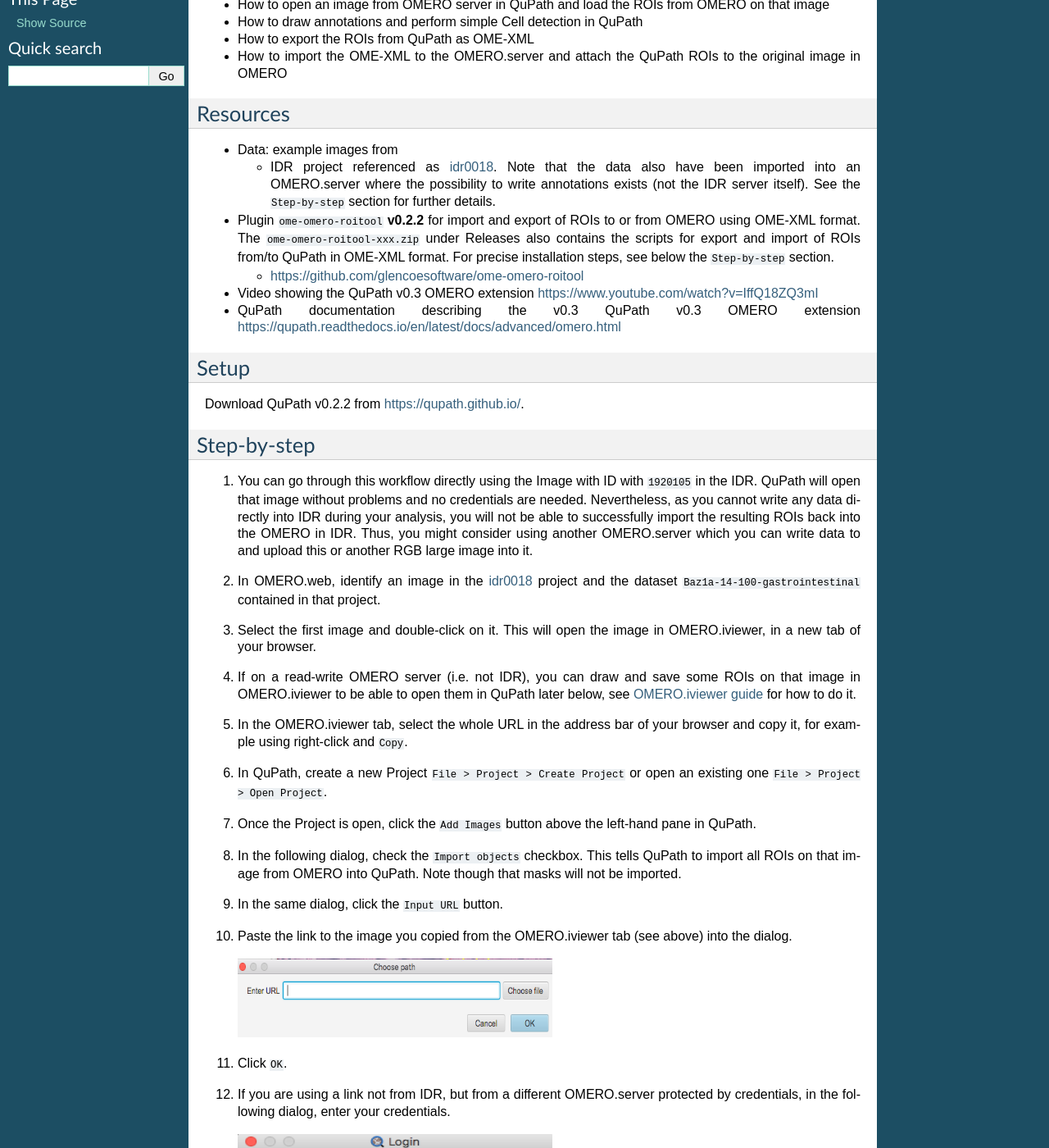
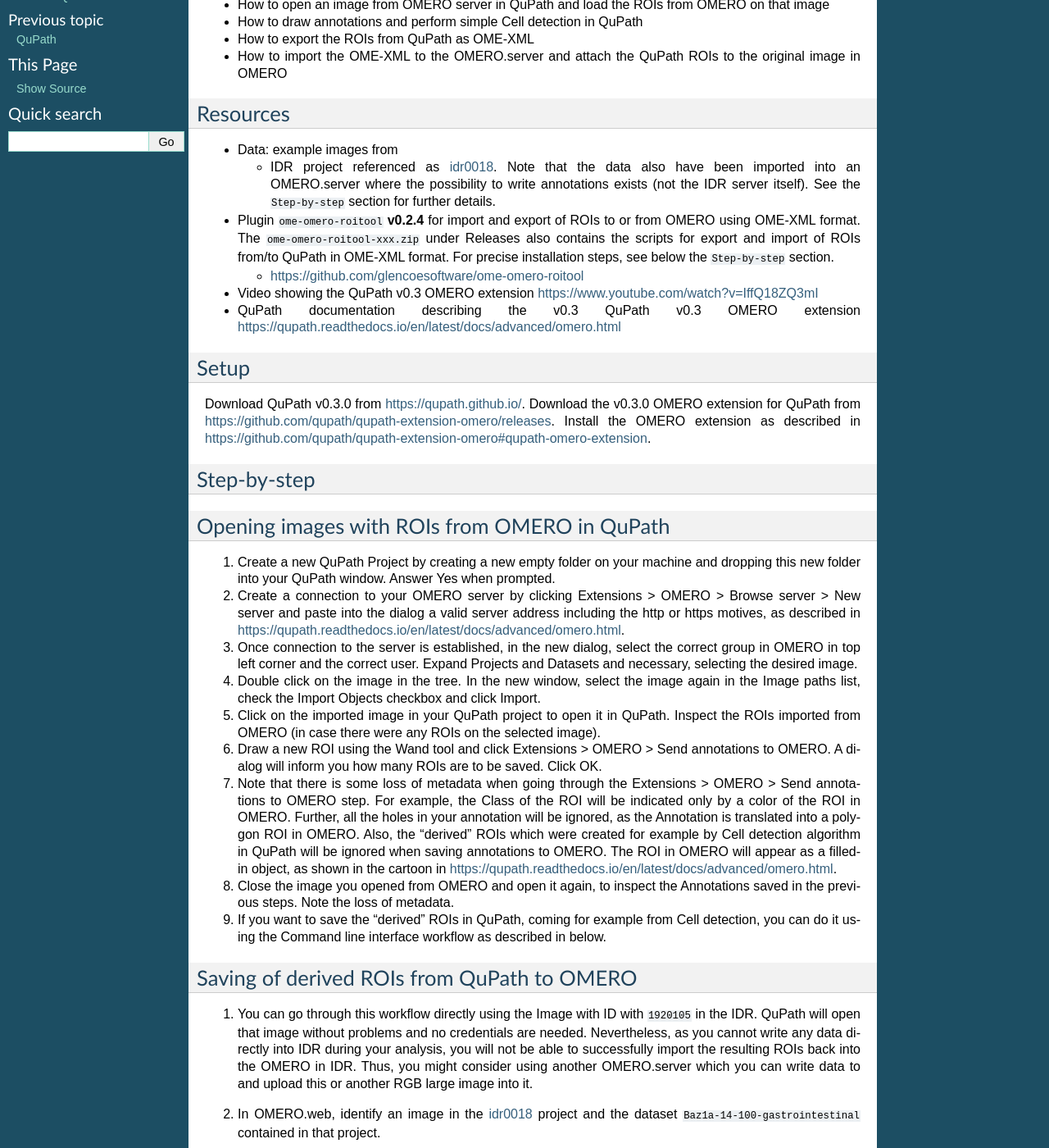
Before and after one commit to ome/omero-guide-qupath, a Sphinx documentation site: the page built from docs/qupath.rst, in a window 1280 px wide and 1400 px high, scrolled down 247 px. Shown: the whole window at 82% size. Built offline with Sphinx 7.4.7, drawn with Linux system fonts in a browser that asks for light colours; some of the changed text lies outside the part shown.

Commit message:
Initial commit to rewrite the workflow for version 0.3 features

```diff
--- a/docs/qupath.rst
+++ b/docs/qupath.rst
@@ -25,7 +25,7 @@
   - IDR project referenced as `idr0018 <https://idr.openmicroscopy.org/search/?query=Name:idr0018>`_. Note that the data also have been imported into an OMERO.server where the possibility to write annotations exists (not the IDR server itself). See the ``Step-by-step`` section for further details.
 
 
--  Plugin ``ome-omero-roitool`` **v0.2.2** for import and export of ROIs to or from OMERO using OME-XML format. The ``ome-omero-roitool-xxx.zip`` under Releases also contains the scripts for export and import of ROIs from/to QuPath in OME-XML format. For precise installation steps, see below the ``Step-by-step`` section.
+-  Plugin ``ome-omero-roitool`` **v0.2.4** for import and export of ROIs to or from OMERO using OME-XML format. The ``ome-omero-roitool-xxx.zip`` under Releases also contains the scripts for export and import of ROIs from/to QuPath in OME-XML format. For precise installation steps, see below the ``Step-by-step`` section.
 
    - https://github.com/glencoesoftware/ome-omero-roitool
 
@@ -36,11 +36,35 @@
 Setup
 -----
 
-Download QuPath v0.2.2 from https://qupath.github.io/.
-
+Download QuPath v0.3.0 from https://qupath.github.io/.
+Download the v0.3.0 OMERO extension for QuPath from https://github.com/qupath/qupath-extension-omero/releases. Install the OMERO extension as described in https://github.com/qupath/qupath-extension-omero#qupath-omero-extension.
 
 Step-by-step
 ------------
+
+Opening images with ROIs from OMERO in QuPath
+---------------------------------------------
+
+#. Create a new QuPath Project by creating a new empty folder on your machine and dropping this new folder into your QuPath window. Answer Yes when prompted.
+
+#. Create a connection to your OMERO server by clicking Extensions > OMERO > Browse server > New server and paste into the dialog a valid server address including the http or https motives, as described in https://qupath.readthedocs.io/en/latest/docs/advanced/omero.html.
+
+#. Once connection to the server is established, in the new dialog, select the correct group in OMERO in top left corner and the correct user. Expand Projects and Datasets and necessary, selecting the desired image.
+
+#. Double click on the image in the tree. In the new window, select the image again in the Image paths list, check the Import Objects checkbox and click Import.
+
+#. Click on the imported image in your QuPath project to open it in QuPath. Inspect the ROIs imported from OMERO (in case there were any ROIs on the selected image).
+
+#. Draw a new ROI using the Wand tool and click Extensions > OMERO > Send annotations to OMERO. A dialog will inform you how many ROIs are to be saved. Click OK.
+
+#. Note that there is some loss of metadata when going through the Extensions > OMERO > Send annotations to OMERO step. For example, the Class of the ROI will be indicated only by a color of the ROI in OMERO. Further, all the holes in your annotation will be ignored, as the Annotation is translated into a polygon ROI in OMERO. Also, the "derived" ROIs which were created for example by Cell detection algorithm in QuPath will be ignored when saving annotations to OMERO. The ROI in OMERO will appear as a filled-in object, as shown in the cartoon in https://qupath.readthedocs.io/en/latest/docs/advanced/omero.html.
+
+#. Close the image you opened from OMERO and open it again, to inspect the Annotations saved in the previous steps. Note the loss of metadata.
+
+#. If you want to save the "derived" ROIs in QuPath, coming for example from Cell detection, you can do it using the Command line interface workflow as described in below.
+
+Saving of derived ROIs from QuPath to OMERO
+-------------------------------------------
 
 #. You can go through this workflow directly using the Image with ID with ``1920105`` in the IDR. QuPath will open that image without problems and no credentials are needed. Nevertheless, as you cannot write any data directly into IDR during your analysis, you will not be able to successfully import the resulting ROIs back into the OMERO in IDR. Thus, you might consider using another OMERO.server which you can write data to and upload this or another RGB large image into it.
 
```
